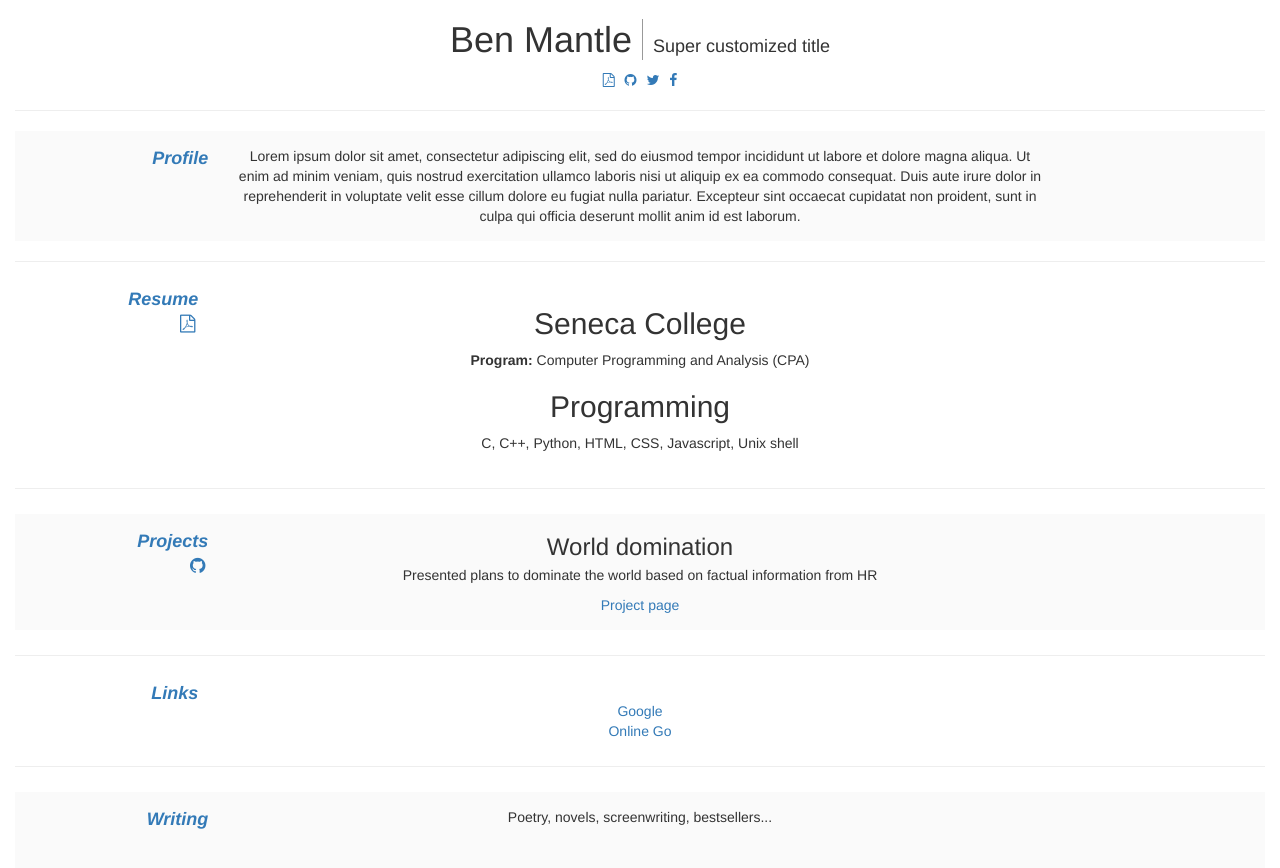
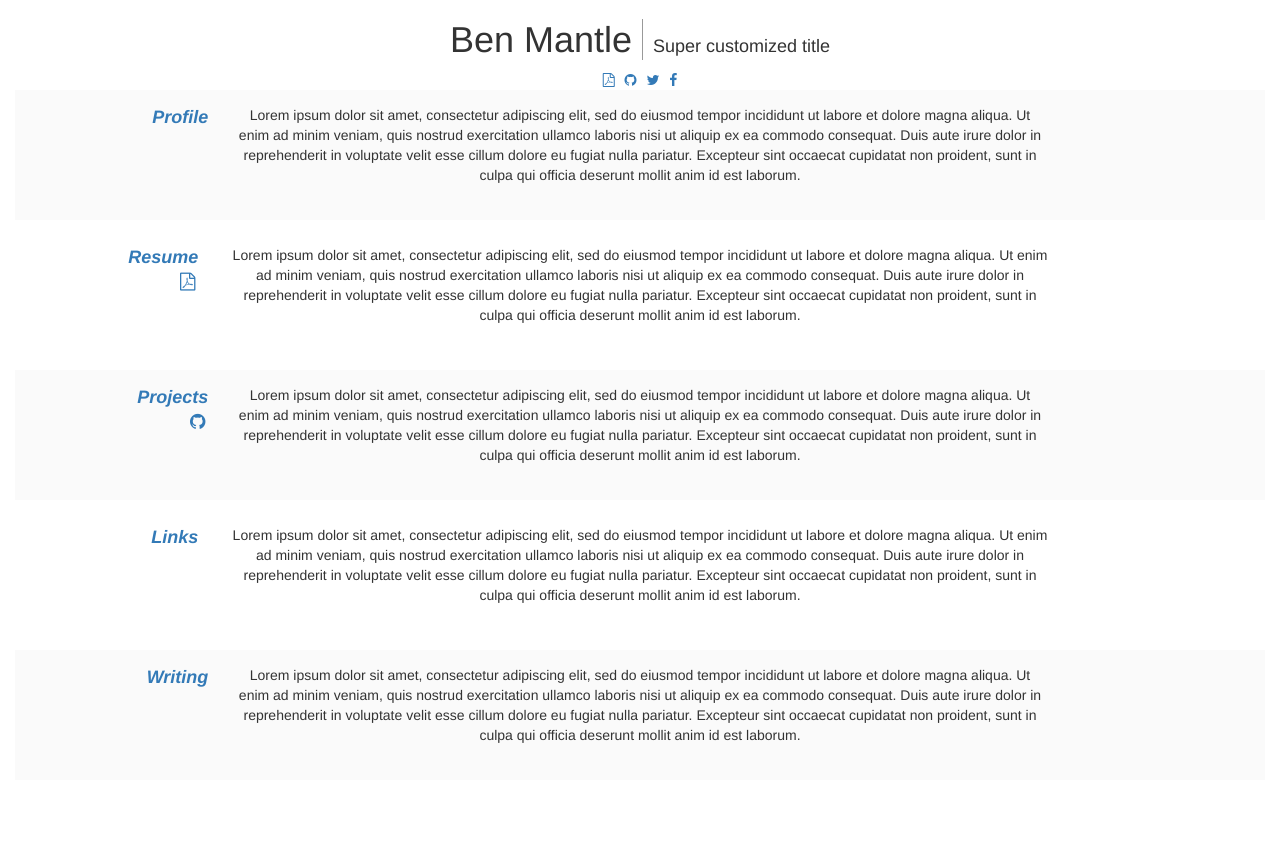
Before and after one commit to sphaso/BenWebsite, a website: page www/index.html in a window 1280 px wide. After the commit the page ends 805 px from the top, so only its background shows below. Drawn offline with Linux system fonts and the light colour scheme.

Commit message:
removed hr. all same height

```diff
--- a/www/css/style.css
+++ b/www/css/style.css
@@ -49,3 +49,7 @@ dt {
     margin-top: 25px;
     margin-bottom: 25px;
 }
+
+.preview {
+    height: 100px;
+}
--- a/www/index.html
+++ b/www/index.html
@@ -21,14 +21,13 @@
                 <a href="https://www.facebook.com/benkyotutoring"><span class="fa fa-facebook"></span></a>
             </div>
         </div>
-        <hr>
         <div>
             <div class="text-center">
             <dl>
                 <div class="row" ng-show="all() || !showing[1]" ng-class="{grey: showing[1]}">
                     <dt class="col-xs-2"><a ng-click="show(1)">Profile</a></dt>
                     <div class="col-xs-8" >
-                        <dd>
+                        <dd class="preview">
                             <div ng-class="{'col-xs-6' : !showing[1]}">Lorem ipsum dolor sit amet, consectetur adipiscing elit, sed do eiusmod tempor incididunt ut labore et dolore magna aliqua. Ut enim ad minim veniam, quis nostrud exercitation ullamco laboris nisi ut aliquip ex ea commodo consequat. Duis aute irure dolor in reprehenderit in voluptate velit esse cillum dolore eu fugiat nulla pariatur. Excepteur sint occaecat cupidatat non proident, sunt in culpa qui officia deserunt mollit anim id est laborum.</div>
                             <div class="col-xs-6" ng-show="!showing[1]"><img src="img/me.jpg" class="img-responsive"/></div>
                         </dd>
@@ -37,57 +36,44 @@
                         </dd>
                     </div>
                 </div>
-                <hr>
                  <div class="row spacing" ng-show="all() || !showing[0]">
                     <dt class="col-xs-2"><a ng-click="show(0)">Resume</a><br><a href="http://www.math.harvard.edu/~eriehl/266x/basic.pdf"><span class="fa fa-file-pdf-o"></a></dt>
                     <div class="col-xs-8">
-                      <dd ng-if="showing[0]">
-                        <h2>Seneca College</h2>
-                          <p><strong>Program:</strong> Computer Programming and Analysis (CPA)</p>
-                      </dd>
-                      <dd ng-if="showing[0]">
-                        <h2>Programming</h2>
-                        <p>C, C++, Python, HTML, CSS, Javascript, Unix shell</p>
+                      <dd ng-if="showing[0]" class="preview">
+                        Lorem ipsum dolor sit amet, consectetur adipiscing elit, sed do eiusmod tempor incididunt ut labore et dolore magna aliqua. Ut enim ad minim veniam, quis nostrud exercitation ullamco laboris nisi ut aliquip ex ea commodo consequat. Duis aute irure dolor in reprehenderit in voluptate velit esse cillum dolore eu fugiat nulla pariatur. Excepteur sint occaecat cupidatat non proident, sunt in culpa qui officia deserunt mollit anim id est laborum.
                       </dd>
                       <dd ng-if="!showing[0]">
                         <ng-include src="'resume/resume.html'" ></ng-include>
                       </dd>
                     </div>
                 </div>
-                <hr>
                 <div class="row spacing" ng-show="all() || !showing[2]" ng-class="{grey: showing[2]}">
                     <dt class="col-xs-2"><a ng-click="show(2)">Projects</a><br><a href="https://github.com/6dan"><span class="fa fa-github"></span></a></dt>
                     <div class="col-xs-8">
-                        <dd ng-if="showing[2]">
-                            <h3>World domination</h3>
-                            <p>Presented plans to dominate the world based on factual information from HR</p>
-                            <a href="www.online-go.com">Project page</a>
+                        <dd ng-if="showing[2]" class="preview">
+                            Lorem ipsum dolor sit amet, consectetur adipiscing elit, sed do eiusmod tempor incididunt ut labore et dolore magna aliqua. Ut enim ad minim veniam, quis nostrud exercitation ullamco laboris nisi ut aliquip ex ea commodo consequat. Duis aute irure dolor in reprehenderit in voluptate velit esse cillum dolore eu fugiat nulla pariatur. Excepteur sint occaecat cupidatat non proident, sunt in culpa qui officia deserunt mollit anim id est laborum.
                         </dd>
                         <dd ng-if="!showing[2]">
                             <ng-include src="'projects/projects.html'" ></ng-include>
                         </dd>
                     </div>
                 </div>
-                <hr>
                 <div class="row spacing" ng-show="all() || !showing[3]">
                     <dt class="col-xs-2"><a ng-click="show(3)">Links</a></dt>
                     <div class="col-xs-8">
-                        <dd ng-if="showing[3]">
-                            <br>
-                            <a href="http://www.google.com">Google</a><br>
-                            <a href="http://www.online-go.com">Online Go</a>
+                        <dd ng-if="showing[3]" class="preview">
+                           Lorem ipsum dolor sit amet, consectetur adipiscing elit, sed do eiusmod tempor incididunt ut labore et dolore magna aliqua. Ut enim ad minim veniam, quis nostrud exercitation ullamco laboris nisi ut aliquip ex ea commodo consequat. Duis aute irure dolor in reprehenderit in voluptate velit esse cillum dolore eu fugiat nulla pariatur. Excepteur sint occaecat cupidatat non proident, sunt in culpa qui officia deserunt mollit anim id est laborum.
                         </dd>
                         <dd ng-if="!showing[3]">
                             <ng-include src="'links/links.html'" ></ng-include>
                         </dd>
                     </div>
                 </div>
-                <hr>
                 <div class="row spacing" ng-show="all() || !showing[4]" ng-class="{grey: showing[4]}">
                     <dt class="col-xs-2"><a ng-click="show(4)">Writing</a></dt>
                     <div class="col-xs-8">
-                        <dd ng-if="showing[4]">
-                            <p>Poetry, novels, screenwriting, bestsellers...</p>
+                        <dd ng-if="showing[4]" class="preview">
+                            Lorem ipsum dolor sit amet, consectetur adipiscing elit, sed do eiusmod tempor incididunt ut labore et dolore magna aliqua. Ut enim ad minim veniam, quis nostrud exercitation ullamco laboris nisi ut aliquip ex ea commodo consequat. Duis aute irure dolor in reprehenderit in voluptate velit esse cillum dolore eu fugiat nulla pariatur. Excepteur sint occaecat cupidatat non proident, sunt in culpa qui officia deserunt mollit anim id est laborum.
                         </dd>
                         <dd ng-if="!showing[4]">
                             <ng-include src="'writing/writing.html'" ></ng-include>
```
